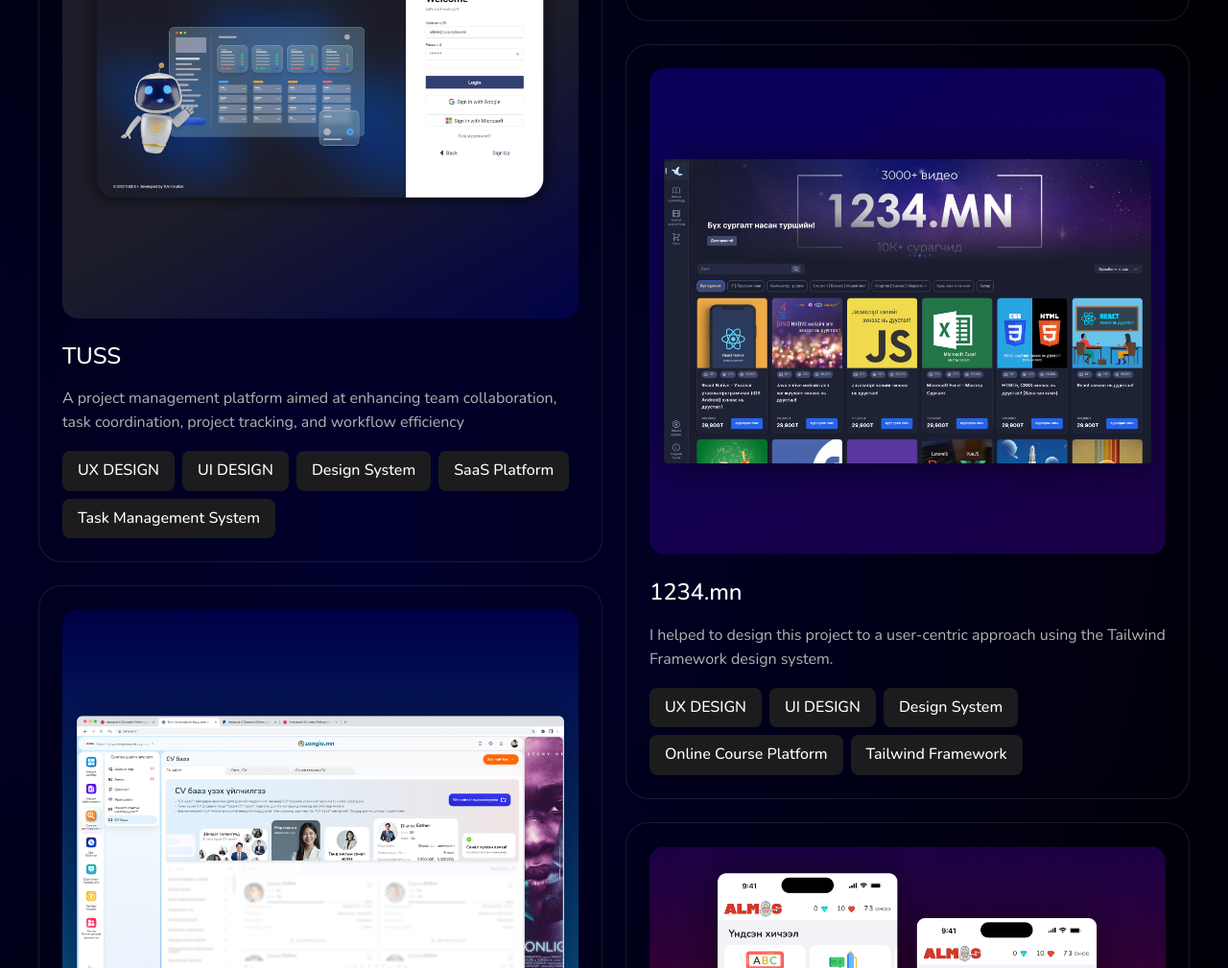
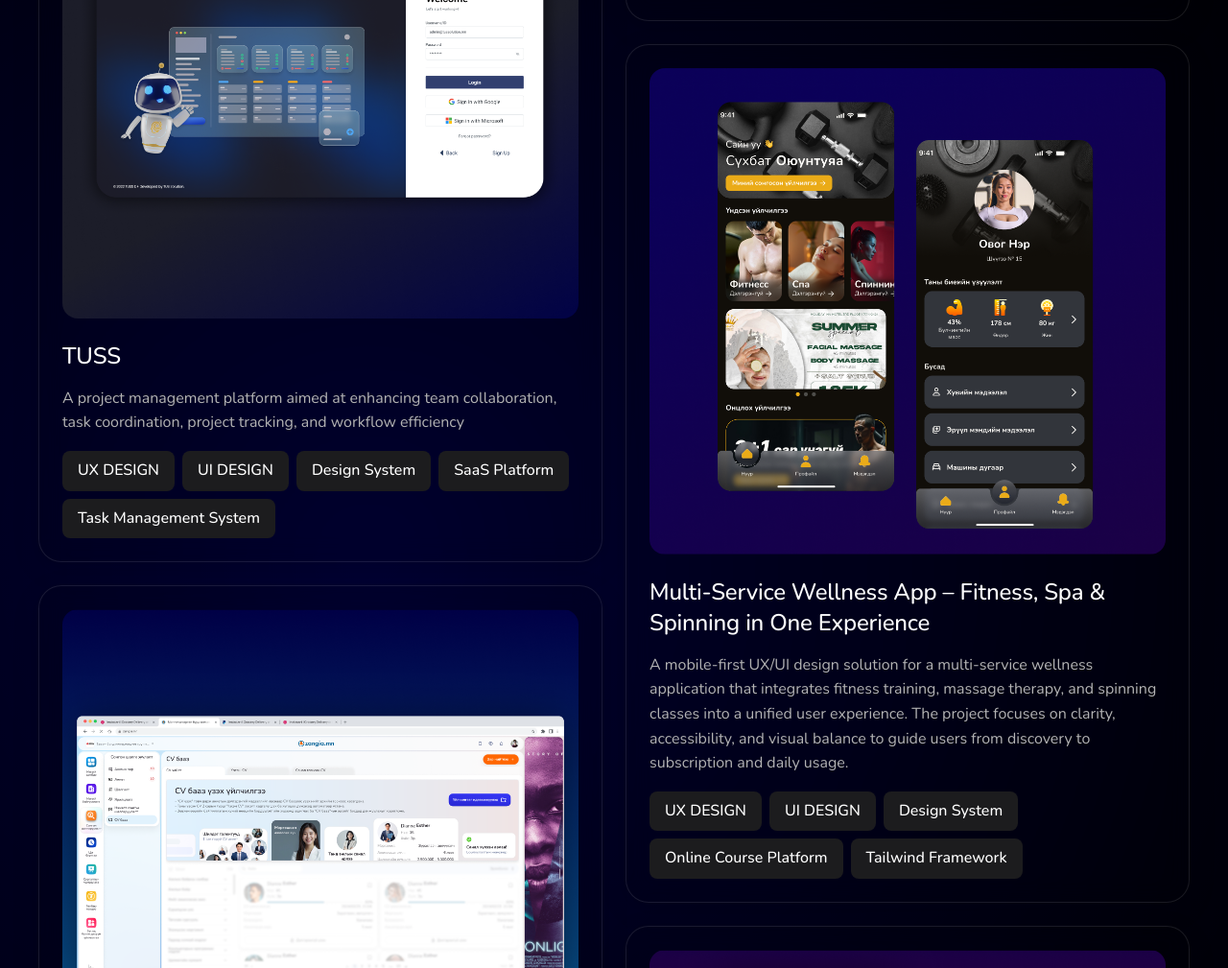
Before and after one commit to batsuhturbold/turbold_batsukh, a plain HTML site: page index.html in a window 1280 px wide. Shown: the part 2251-3260 px from the top of the page at 96% size. Drawn offline with nearby package versions, Linux system fonts and the light colour scheme.

Commit message:
1234 iin orond wellness section oruulaw

```diff
--- a/index.html
+++ b/index.html
@@ -223,12 +223,11 @@
             <!-- 1234.mn Project -->
             <div class="project-card">
                 <div class="project-image">
-                    <img src="images/image_1234.png" alt="1234.mn Project">
+                    <img src="images/image_Wellness.png" alt="Wellness Project">
                 </div>
                 <div class="project-content">
-                    <h2>1234.mn</h2>
-                    <p>I helped to design this project to a user-centric approach using the Tailwind Framework design
-                        system.</p>
+                    <h2>Multi-Service Wellness App – Fitness, Spa & Spinning in One Experience</h2>
+                    <p>A mobile-first UX/UI design solution for a multi-service wellness application that integrates fitness training, massage therapy, and spinning classes into a unified user experience. The project focuses on clarity, accessibility, and visual balance to guide users from discovery to subscription and daily usage.</p>
                     <div class="project-tags">
                         <span>UX DESIGN</span>
                         <span>UI DESIGN</span>
```
Also changed, not shown: images/image_1234.png (deleted), images/image_Wellness.png (added), 2 other files.
